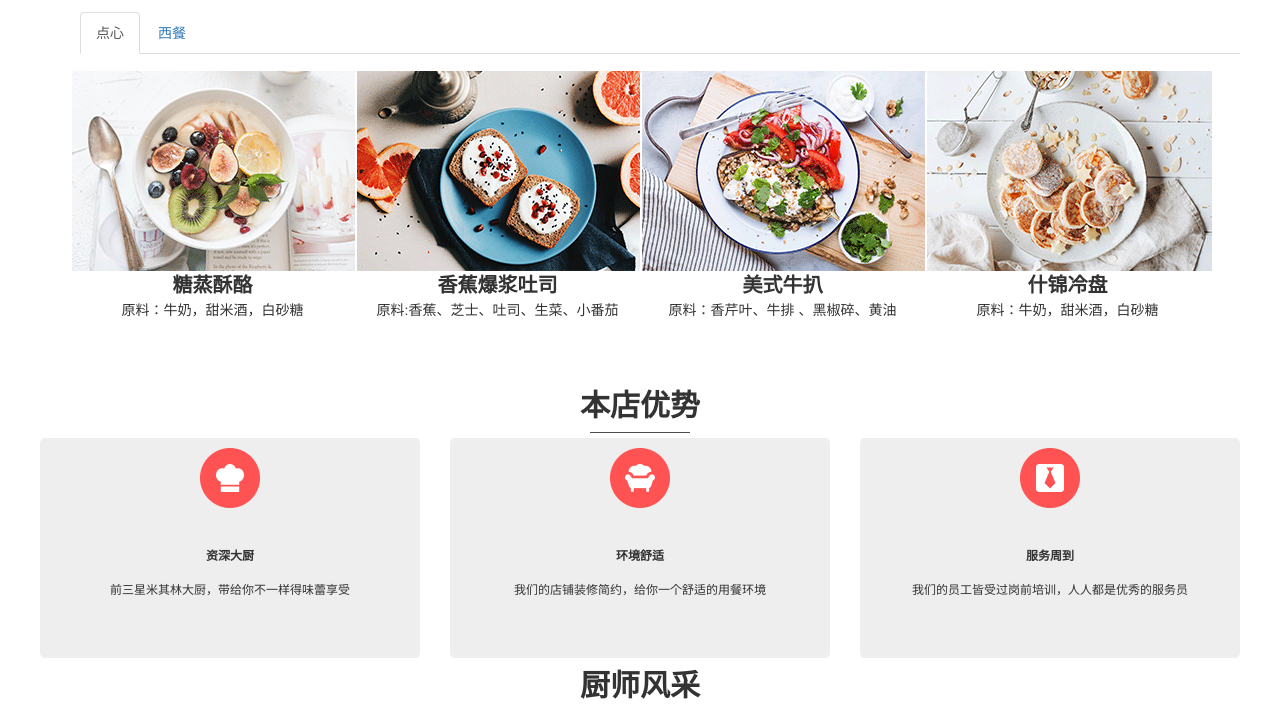
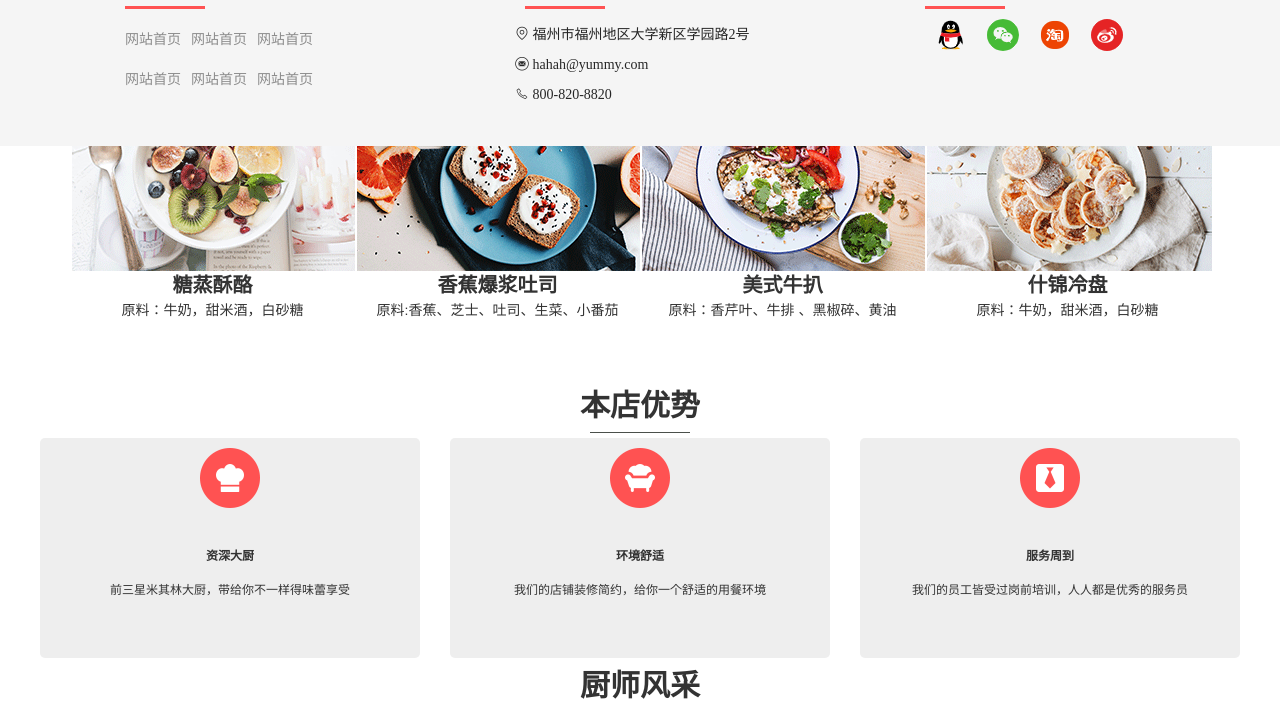
Before and after one commit to hualalalalalala/train, a plain HTML site: page enterprise/index.html in a window 1280 px wide. Shown: the part 654-1363 px from the top of the page. Drawn offline with Linux system fonts and the light colour scheme.

Commit message:
关于我们修订

```diff
--- a/enterprise/css/index.css
+++ b/enterprise/css/index.css
@@ -227,6 +227,8 @@
 }
 /*底部*/
 .footer {
+    position: absolute;
+	bottom: 0;
     width: 100%;
     background-color: whitesmoke;
     /*margin-top: 10px;*/
--- a/enterprise/css/news-detail.css
+++ b/enterprise/css/news-detail.css
@@ -94,6 +94,8 @@
 
 /*底部*/
 .footer {
+    position: absolute;
+	bottom: 0;
     width: 100%;
     background-color: whitesmoke;
     /*margin-top: 5px;*/
--- a/enterprise/css/news.css
+++ b/enterprise/css/news.css
@@ -159,6 +159,8 @@ body,html {
 
 /*底部*/
 .footer {
+    position: absolute;
+	bottom: 0;
     width: 100%;
     background-color: whitesmoke;
     /*margin-top: 10px;*/
```
Also changed, not shown: enterprise/css/about.css (+4 -4 lines).
